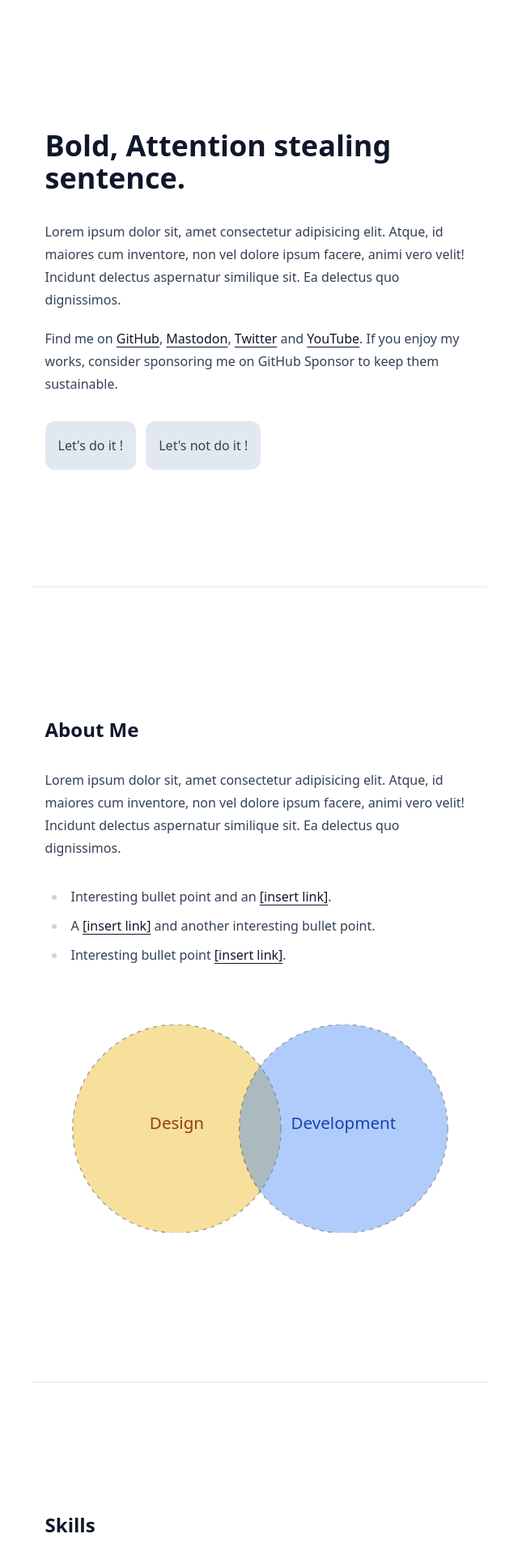
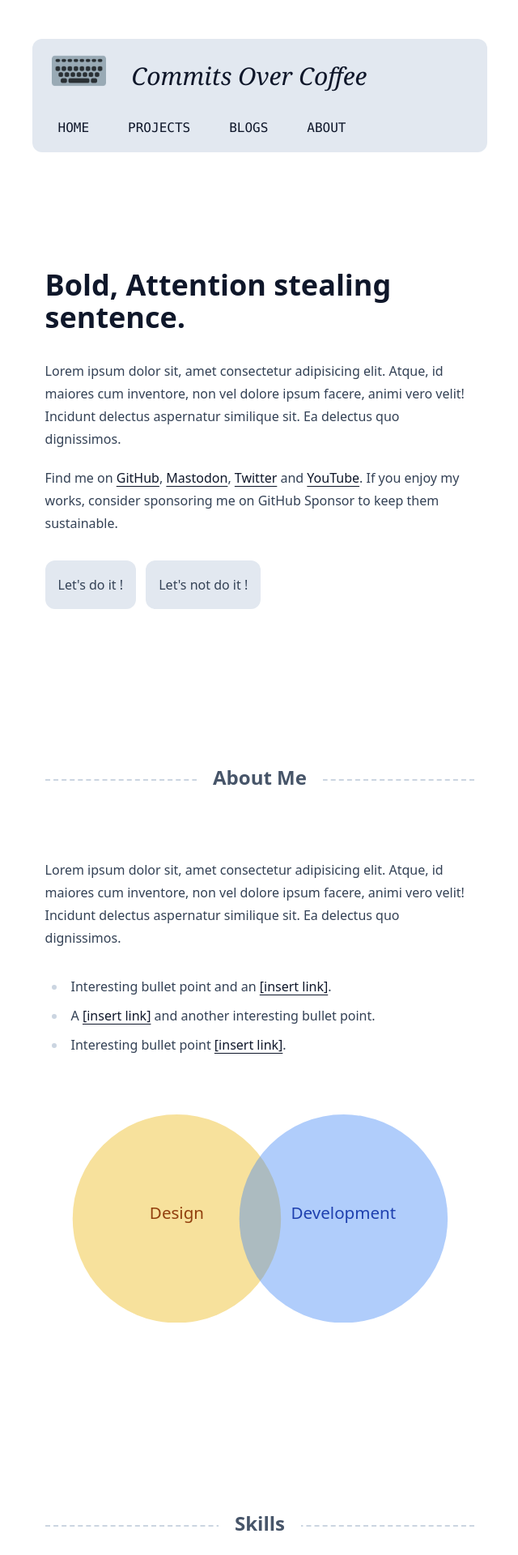
Before and after one commit to commitsovercoffee/site, a SvelteKit app: page / in a window 1280 px wide. Shown: the top 1920 px of the page at 81% size, without its empty margins (319-959 px from the left). Built offline with nearby package versions, Linux system fonts and the light colour scheme.

Commit message:
adds nav bar

```diff
--- a/src/routes/+layout.svelte
+++ b/src/routes/+layout.svelte
@@ -1,5 +1,7 @@
 <script>
 	import "../app.css";
+	import Nav from "./components/Nav.svelte";
 </script>
 
+<Nav />
 <slot />
--- a/src/routes/+page.svelte
+++ b/src/routes/+page.svelte
@@ -1,22 +1,27 @@
 <script>
 	import A from "./components/A.svelte";
+	import Title from "./components/Title.svelte";
 
 	let featuredBlogs = [
 		{
 			title: "Why I write these blogs.",
 			desc: "Understand the motive that started it all.",
+			thumbnail: "https://picsum.photos/400",
+			alt: "lorem ipsum",
 		},
 		{
-			title: "Guide to self taught CS mastery.",
-			desc: "Understand what makes a good engineer.",
+			title: "Why I write these blogs.",
+			desc: "Understand the motive that started it all.",
+			thumbnail: "https://picsum.photos/400",
+			alt: "lorem ipsum",
 		},
 	];
 
 	let skills = ["bash", "git", "html", "css", "js", "go", "c", "python"];
 </script>
 
-<article class="my-32 selection:bg-teal-300">
-	<section class="p-4">
+<article class=" selection:bg-teal-300">
+	<section class="p-4 mt-32">
 		<h1>Bold, Attention stealing sentence.</h1>
 
 		<p>
@@ -48,10 +53,9 @@
 		</div>
 	</section>
 
-	<hr class="my-24" />
+	<section class="p-4">
+		<Title>About Me</Title>
 
-	<section class="p-4">
-		<h2>About Me</h2>
 		<p class="my-8">
 			Lorem ipsum dolor sit, amet consectetur adipisicing
 			elit. Atque, id maiores cum inventore, non vel dolore
@@ -72,8 +76,6 @@
 				cx="220"
 				cy="100"
 				r="100"
-				stroke="black"
-				stroke-dasharray="4"
 				class="fill-current text-yellow-500 opacity-40"
 			/>
 			<text
@@ -88,8 +90,6 @@
 				cx="380"
 				cy="100"
 				r="100"
-				stroke="black"
-				stroke-dasharray="4"
 				class="fill-current text-blue-500 opacity-40"
 			/>
 			<text
@@ -102,10 +102,8 @@
 		</svg>
 	</section>
 
-	<hr class="my-24" />
-
 	<section class="p-4">
-		<h2>Skills</h2>
+		<Title>Skills</Title>
 		<div class="flex flex-wrap rounded-xl p-4">
 			{#each skills as skill}
 				<a href="/" class="hover:grayscale">
@@ -119,8 +117,8 @@
 		</div>
 	</section>
 
-	<section class="p-4 my-32">
-		<h2 class="mb-16">Featured Blogs</h2>
+	<section class="p-4">
+		<Title>Blogs</Title>
 		{#each featuredBlogs as blog}
 			<a href="/" class="no-underline hover:grayscale">
 				<div
@@ -128,8 +126,8 @@
 				>
 					<img
 						class="m-0 rounded-xl rounded-r-none object-cover w-1/3"
-						src="https://picsum.photos/400"
-						alt="something"
+						src={blog.thumbnail}
+						alt={blog.alt}
 					/>
 					<div class="p-4 w-2/3">
 						<h2
--- /dev/null
+++ b/src/routes/components/Nav.svelte
@@ -0,0 +1,23 @@
+<script>
+	let navlinks = ["Home", "Projects", "Blogs", "About"];
+</script>
+
+<div class="mt-8 rounded-xl w-full bg-slate-200">
+	<div class="px-2 flex justify-self-start items-end">
+		<img class="m-2 p-2 h-16" src="/favicon.png" alt="" />
+		<h2 class="m-2 p-2 font-light italic font-serif text-3xl">
+			Commits Over Coffee
+		</h2>
+	</div>
+	<div class=" flex justify-start">
+		<div class="m-2 flex justify-evenly">
+			{#each navlinks as link}
+				<a
+					href="/"
+					class="font-mono uppercase no-underline rounded-xl px-4 m-2 hover:bg-slate-800 hover:text-slate-200 transition duration-200 ease-in-out delay-50"
+					>{link}</a
+				>
+			{/each}
+		</div>
+	</div>
+</div>
--- /dev/null
+++ b/src/routes/components/Title.svelte
@@ -0,0 +1,5 @@
+<div
+	class="mt-32 mb-24 h-5 border-b-2 border-b-slate-300 border-dashed text-2xl text-center text-slate-600 font-black"
+>
+	<span class="bg-white px-5"><slot /></span>
+</div>
```
Also changed, not shown: static/favicon.png.
